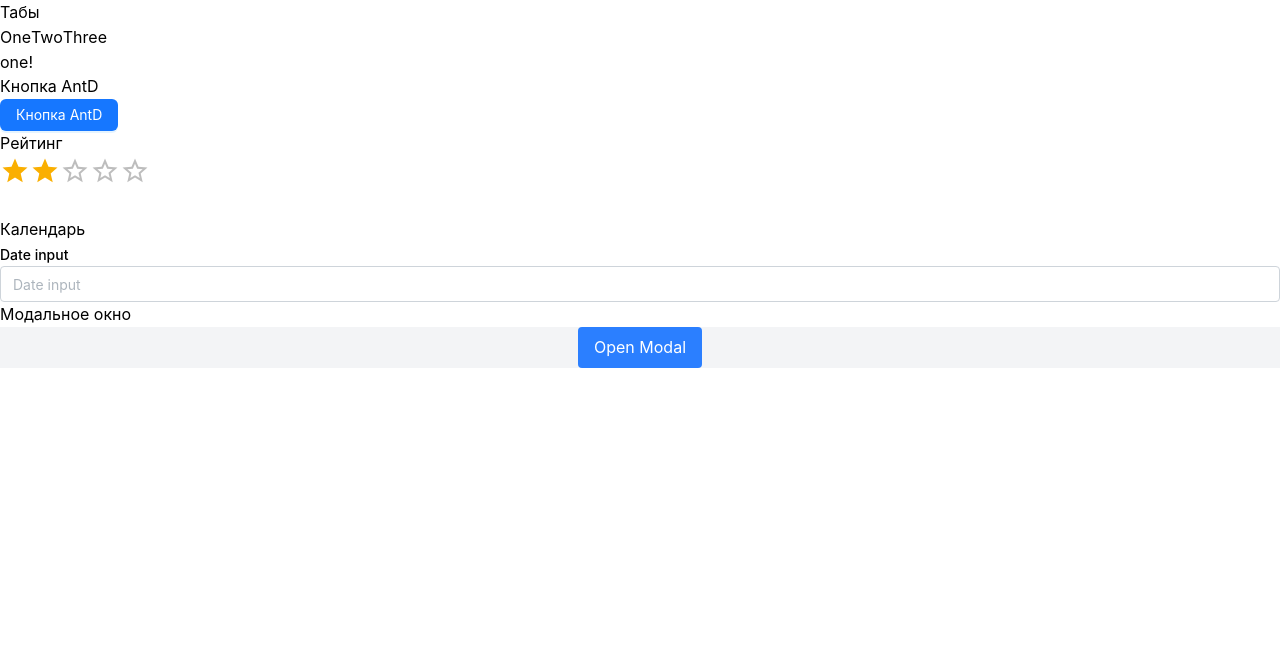
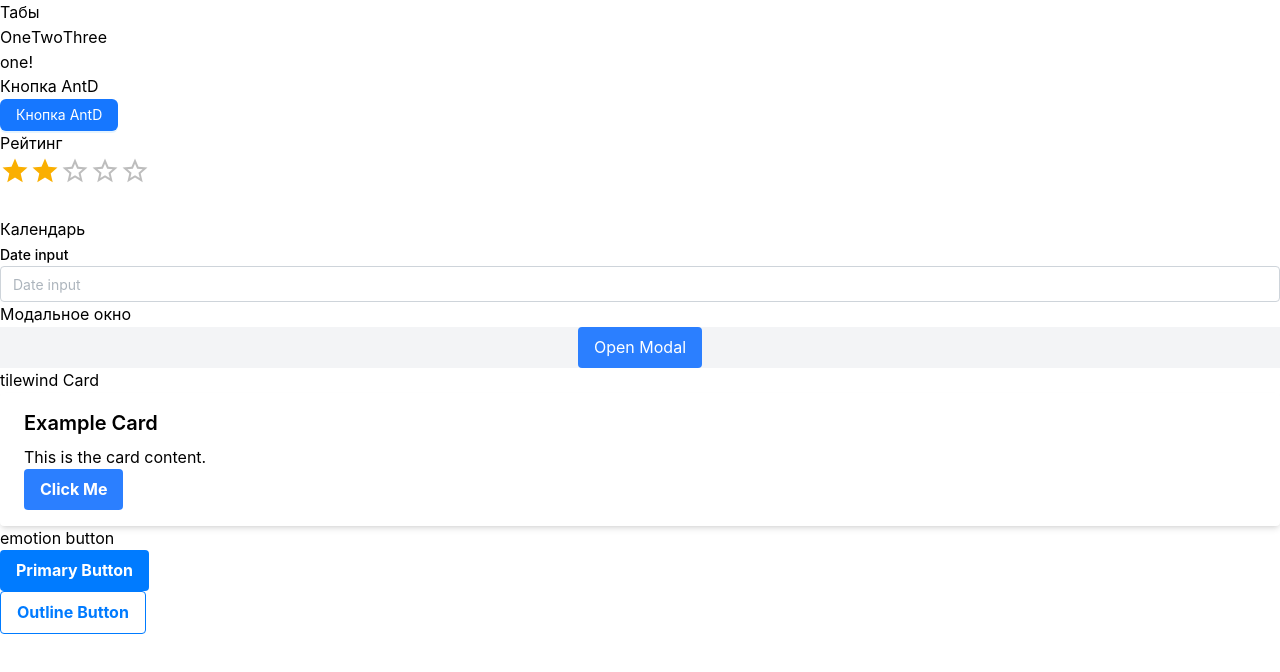
Before and after one commit to oepink80/react, a React (Vite) app: page / in a window 1280 px wide. Shown: the top 672 px of the page. Built offline with nearby package versions, Linux system fonts and the light colour scheme.

Commit message:
task-3.2

```diff
--- a/src/app/index.tsx
+++ b/src/app/index.tsx
@@ -6,6 +6,8 @@ import Modal from '@/components/ui/modal/modal';
 import Mybutton from '@/components/ui/my-button/my-button';
 import MyTabs from '@/components/ui/my-tabs/my-tabs';
 import Rating from '@/components/ui/rating/rating';
+import Card from '@/components/card/card';
+import EButton from '@/components/ui/e-button/e-button';
 
 export const App = () => {
   const [open, setOpen] = useState(false);
@@ -13,6 +15,10 @@ export const App = () => {
   const toggleModal = () => {
     setOpen(!open);
   };
+
+  const handleClick = () => {
+    alert('You clicked the button!');
+  }
 
   return (
     <>
@@ -32,6 +38,21 @@ export const App = () => {
           <p>Content inside modal window.</p>
         </Modal>
       </div>
+      <h3>tilewind Card</h3>
+      <Card
+        title="Example Card"
+        content="This is the card content."
+        buttonText="Click Me"
+        handleClick={handleClick}
+      />
+      <h3>emotion button</h3>
+      <EButton variant="primary" onClick={() => alert('Primary button clicked')}>
+        Primary Button
+      </EButton>
+      <br />
+      <EButton variant="outline" onClick={() => alert('Outline button clicked')}>
+        Outline Button
+      </EButton>
     </>
   );
 };
--- /dev/null
+++ b/src/components/card/card.module.css
@@ -0,0 +1,16 @@
+@import "tailwindcss";
+.card {
+    @apply bg-white shadow-md rounded px-6 py-4;
+}
+
+.title {
+    @apply text-xl font-semibold mb-2;
+}
+
+.content {
+    @apply text-base leading-normal;
+}
+
+.button {
+    @apply bg-blue-500 hover:bg-blue-700 text-white font-bold py-2 px-4 rounded;
+}
--- /dev/null
+++ b/src/components/card/card.tsx
@@ -0,0 +1,24 @@
+import React from 'react';
+import styles from './card.module.css';
+
+
+interface Props {
+  title: string;
+  content: string | JSX.Element;
+  buttonText?: string;
+  handleClick?: () => void;
+}
+
+const Card = ({ title, content, buttonText, handleClick }: Props) => (
+  <div className={styles.card}>
+    <h2 className={styles.title}>{title}</h2>
+    <p className={styles.content}>{content}</p>
+    {buttonText && (
+      <button className={styles.button} onClick={handleClick}>
+        {buttonText}
+      </button>
+    )}
+  </div>
+);
+
+export default Card;
--- a/src/components/ui/calendar/mycalendar.tsx
+++ b/src/components/ui/calendar/mycalendar.tsx
@@ -2,6 +2,7 @@ import { DateInput } from '@mantine/dates';
 import { useState } from 'react';
 import '@mantine/core/styles.css';
 import './calendar.module.sass';
+import '@mantine/dates/styles.css';
 
 function Mycalendar() {
   const [value, setValue] = useState<Date | null>(null);
--- /dev/null
+++ b/src/components/ui/e-button/e-button.tsx
@@ -0,0 +1,43 @@
+import React from 'react';
+import styled from '@emotion/styled';
+
+type EButtonProps = {
+  variant?: 'primary' | 'outline';
+  children: React.ReactNode;
+  onClick?: () => void;
+};
+
+const StyledEButton = styled.button<EButtonProps>(({ variant = 'primary' }) => ({
+  padding: '8px 16px',
+  borderRadius: '4px',
+  fontSize: '16px',
+  fontWeight: 'bold',
+  cursor: 'pointer',
+  ...(variant === 'primary'
+    ? {
+      backgroundColor: '#007BFF',
+      color: 'white',
+      border: 'none',
+      '&:hover': {
+        backgroundColor: '#0056B3',
+      },
+    }
+    : {
+      backgroundColor: 'transparent',
+      color: '#007BFF',
+      border: '1px solid #007BFF',
+      '&:hover': {
+        backgroundColor: '#E8F0FE',
+      },
+    }),
+}));
+
+const EButton = ({ variant, children, onClick }: EButtonProps) => {
+  return (
+    <StyledEButton variant={variant} onClick={onClick}>
+      {children}
+    </StyledEButton>
+  );
+};
+
+export default EButton;
--- /dev/null
+++ b/src/index.css
@@ -0,0 +1,3 @@
+@tailwind base;
+@tailwind components;
+@tailwind utilities;
--- a/src/main.tsx
+++ b/src/main.tsx
@@ -2,6 +2,8 @@ import * as React from 'react';
 import { createRoot } from 'react-dom/client';
 
 import { App } from './app';
+import  './index.css';
+
 
 const root = document.getElementById('root');
 if (!root) throw new Error('No root element found');
--- a/tailwind.config.js
+++ b/tailwind.config.js
@@ -1,9 +1,7 @@
 module.exports = {
-  content: [
-    "./src/**/*.{js,jsx,ts,tsx}",
-  ],
+  content: ['./src/**/*.{html,js,jsx,ts,tsx}'], // Проверяйте правильность путей!
   theme: {
     extend: {},
   },
   plugins: [],
-}
+};
--- a/vite.config.ts
+++ b/vite.config.ts
@@ -3,7 +3,7 @@
 
 import react from '@vitejs/plugin-react';
 import { defineConfig } from 'vite';
-import tailwindcss from '@tailwindcss/vite'
+import tailwindcss from "@tailwindcss/vite"
 import viteTsconfigPaths from 'vite-tsconfig-paths';
 
 export default defineConfig({
```
Also changed, not shown: package.json (+4 -4 lines), src/components/ui/rating/rating.tsx (line endings or trailing spaces), 1 other file (tests, documents, lock files or other folders).
